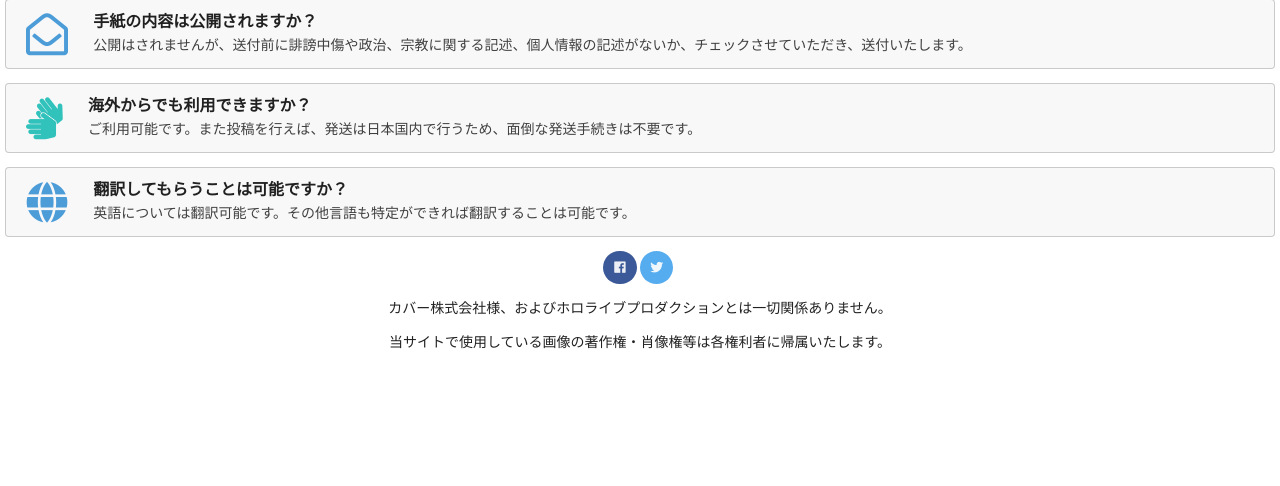
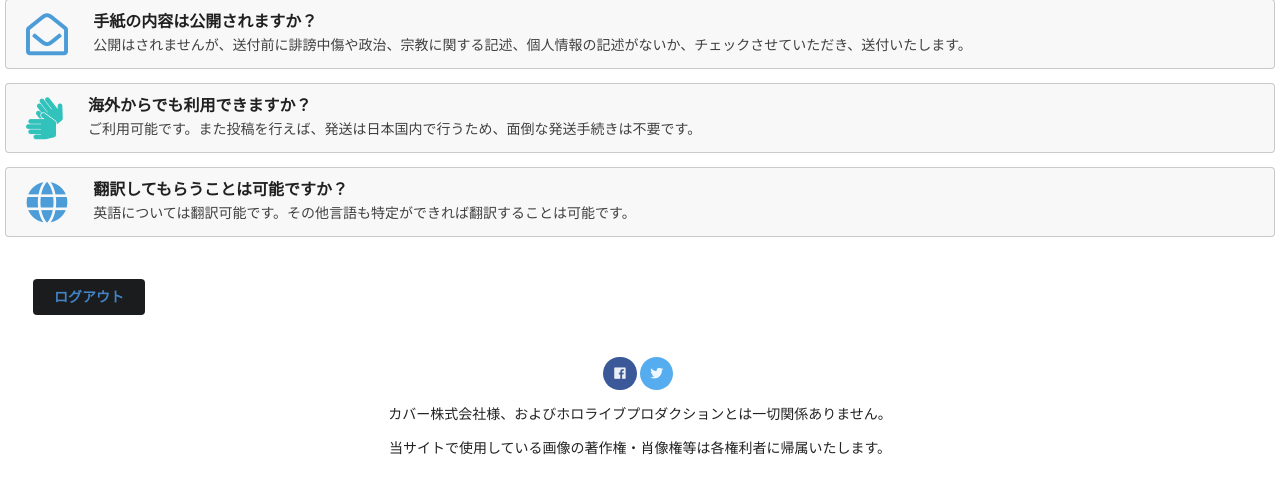
Before and after one commit to hedgehog-genki/tegami, a Rails app: page /letters in a window 1280 px wide. Shown: the part 1753-2239 px from the top of the page. Before the commit the page ends 2102 px from the top, so only its background shows below. Run offline with Rails 7, Linux system fonts and the light colour scheme; the visitor is signed in with stand-in values (Sample User, id 1); style sheets or scripts are compiled from the project's sources; some libraries are stand-ins or nearby versions; some web fonts are replaced.

```diff
--- a/app/views/letters/index.html.erb
+++ b/app/views/letters/index.html.erb
@@ -118,4 +118,7 @@
     <p>英語については翻訳可能です。その他言語も特定ができれば翻訳することは可能です。</p>
   </div>
   </div>
+  <% if user_signed_in? %>
+    <button id="mypage" class="ui secondary button"><%= link_to 'ログアウト',destroy_user_session_path, method: :delete, class:'btn' %></button>
+  <% end %>
 </div>
```
Also changed, not shown: 1 other file.
